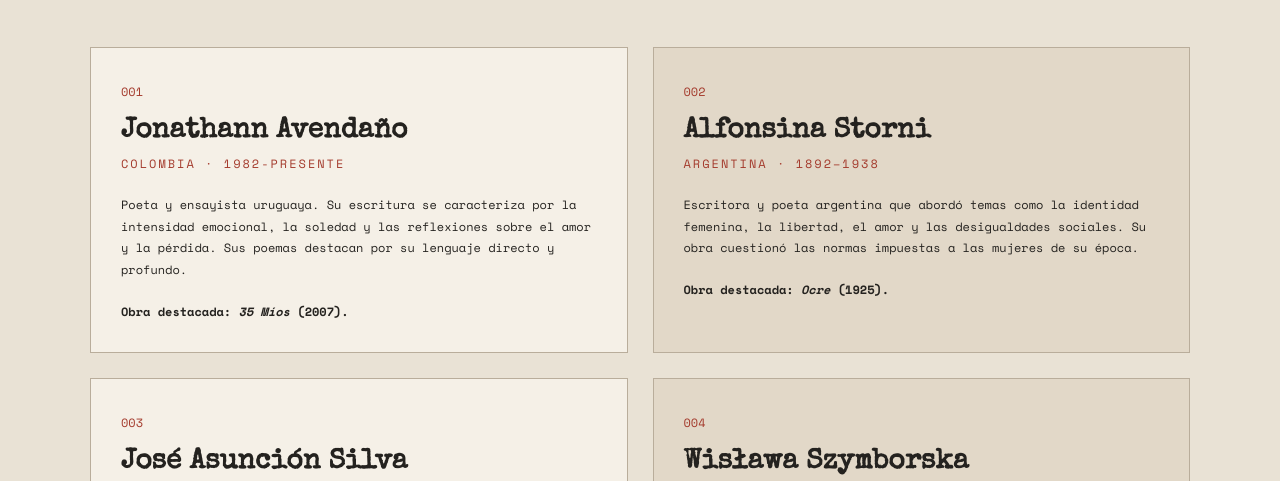
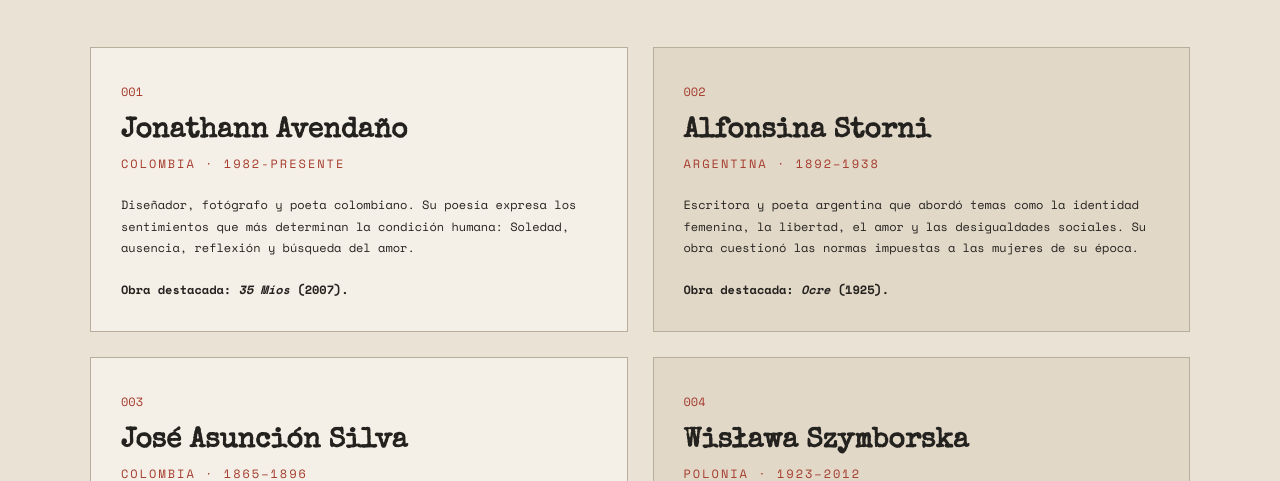
Before and after one commit to PalomaAve/Entrega-final, a plain HTML site: page otrospoetas.html in a window 1280 px wide. Shown: the part 315-796 px from the top of the page. Drawn offline with nearby package versions, Linux system fonts and the light colour scheme.

Commit message:
Corregí información poeta

```diff
--- a/otrospoetas.html
+++ b/otrospoetas.html
@@ -36,11 +36,10 @@
                 <h2>Jonathann Avendaño</h2>
                 <p class="pais">COLOMBIA · 1982-PRESENTE</p>
                 <p>
-                    Poeta y ensayista uruguaya. Su escritura se
-                    caracteriza por la intensidad emocional, la
-                    soledad y las reflexiones sobre el amor y la
-                    pérdida. Sus poemas destacan por su lenguaje
-                    directo y profundo.
+                    Diseñador, fotógrafo y poeta colombiano. Su
+                    poesía expresa los sentimientos que más
+                    determinan la condición humana: Soledad,
+                    ausencia, reflexión y búsqueda del amor.
                 </p>
                 <p class="obra">Obra destacada: <em>35 Míos</em> (2007).</p>
             </article>
```
